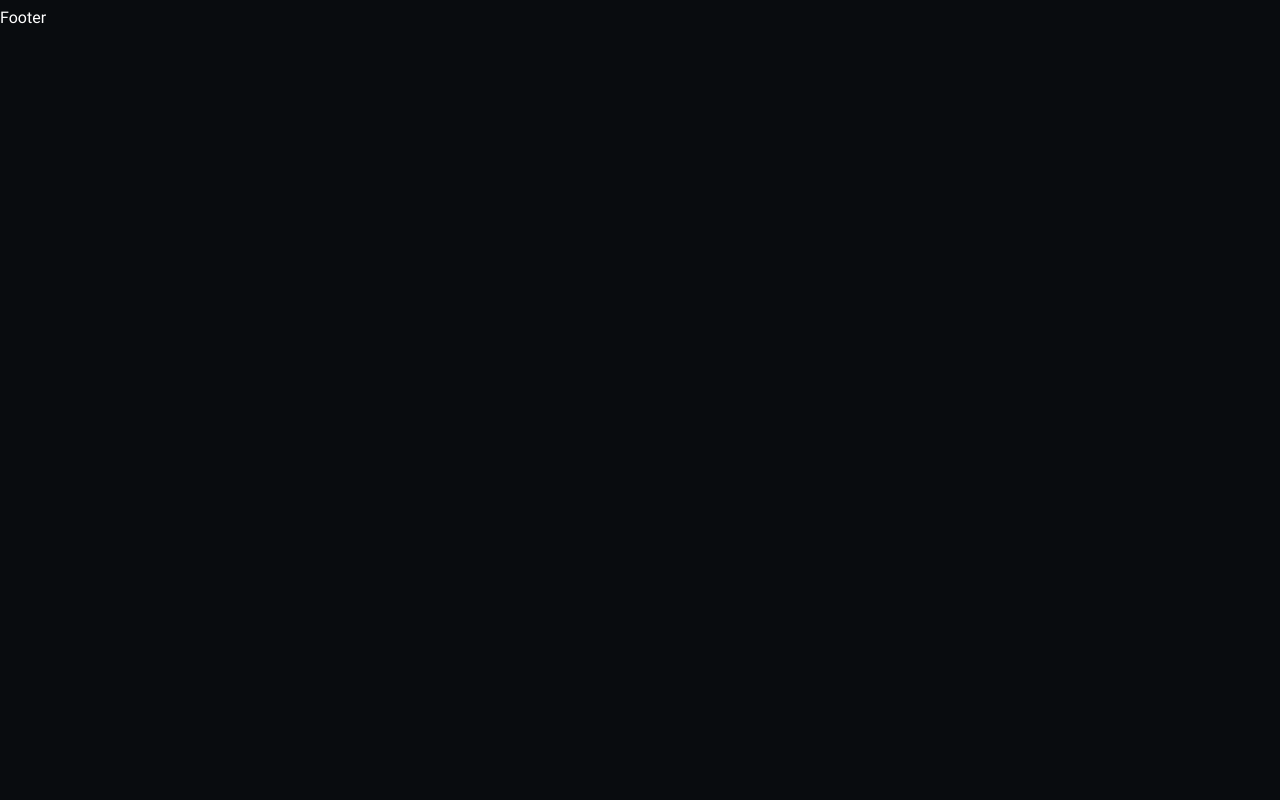
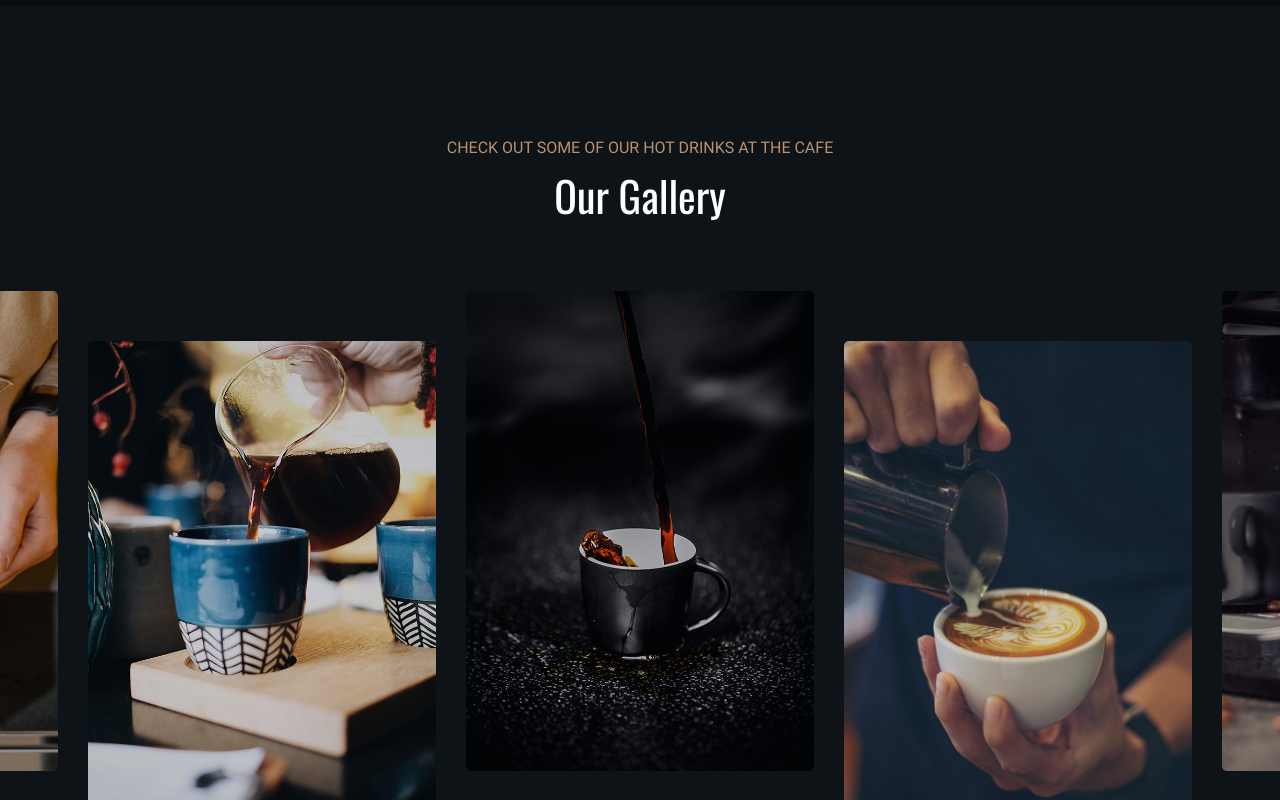
Before and after one commit to milyvaghasiya/kaffen-coffee-house, a React (Create React App) app: page / in a window 1280 px wide. Shown: the part 4220-5020 px from the top of the page. Before the commit the page ends 4250 px from the top, so only its background shows below. Built offline with nearby package versions, Linux system fonts and the light colour scheme.

Commit message:
create the gallery section

```diff
--- /dev/null
+++ b/src/components/gallery/index.js
@@ -0,0 +1,63 @@
+import React from "react";
+import { Swiper, SwiperSlide } from "swiper/react";
+import { Container } from "react-bootstrap";
+import Gallery1 from "../../assets/images/gallery-1.jpg";
+import Gallery2 from "../../assets/images/gallery-2.jpg";
+import Gallery3 from "../../assets/images/gallery-3.jpg";
+import Gallery4 from "../../assets/images/gallery-4.jpg";
+import Gallery5 from "../../assets/images/gallery-5.jpg";
+import "swiper/css";
+import "./style.css";
+
+const gallerySlides = [
+  { img: Gallery1, title: "Iced Coffee" },
+  { img: Gallery2, title: "Espresso" },
+  { img: Gallery3, title: "Black Coffee" },
+  { img: Gallery4, title: "Latte" },
+  { img: Gallery5, title: "Cappuccino" },
+];
+
+const Gallery = () => {
+  return (
+    <section id="gallery-section" className="py-130">
+      <Container>
+        <p className="text-uppercase section-subTitle text-center">
+          Check out some of our hot drinks at the cafe
+        </p>
+        <h3 className="Oswald_400 section-title text-center">Our Gallery</h3>
+      </Container>
+      <Swiper
+        spaceBetween={30}
+        slidesPerView={1}
+        speed={2000}
+        loop
+        breakpoints={{
+          576: {
+            slidesPerView: 3,
+          },
+          992: {
+            slidesPerView: 5,
+          },
+        }}
+        className="gallery-slider"
+      >
+        {[...gallerySlides, ...gallerySlides].map((slide, index) => (
+          <SwiperSlide key={index} className="gallery-slide">
+            <div className="position-relative w-100 gallery-item">
+              <img
+                src={slide.img}
+                alt="gallery"
+                className="w-100 h-100 position-relative object-fit-cover"
+              />
+              <div className="gallery-desc d-flex align-items-center justify-content-center flex-column">
+                <h4 className="Oswald_400 m-0">{slide.title}</h4>
+              </div>
+            </div>
+          </SwiperSlide>
+        ))}
+      </Swiper>
+    </section>
+  );
+};
+
+export default Gallery;
--- /dev/null
+++ b/src/components/gallery/style.css
@@ -0,0 +1,80 @@
+#gallery-section {
+  background-color: #0e1317;
+  overflow-x: hidden;
+}
+.gallery-slider {
+  margin-top: 70px;
+  margin-left: -290px;
+  margin-right: -290px;
+}
+.gallery-slide:nth-child(even) .gallery-item {
+  margin-top: 50px;
+}
+.gallery-item {
+  height: 480px;
+  overflow: hidden;
+  position: relative;
+  border-radius: 5px;
+  transition: transform 0.7s cubic-bezier(0.3, 0, 0.3, 1), opacity 0.4s linear,
+    color 0.3s linear;
+}
+.gallery-item::before {
+  content: "";
+  position: absolute;
+  inset: 0;
+  width: 100%;
+  height: 100%;
+  background: #090c0f;
+  opacity: 0.85;
+  transition: all 0.7s cubic-bezier(0.3, 0, 0.3, 1);
+  z-index: 2;
+  pointer-events: none;
+}
+.gallery-item:hover:before {
+  opacity: 0.75;
+}
+.gallery-item:after {
+  content: "";
+  position: absolute;
+  left: 24px;
+  top: 24px;
+  right: 24px;
+  bottom: 24px;
+  border: 1px solid #b99272;
+  border-radius: 5px;
+  opacity: 0;
+  transition: all 0.7s cubic-bezier(0.3, 0, 0.3, 1);
+  z-index: 3;
+  pointer-events: none;
+}
+.gallery-item:hover:after,
+.gallery-item:hover .gallery-desc {
+  opacity: 1;
+}
+.gallery-item img {
+  transition: all 0.7s cubic-bezier(0.3, 0, 0.3, 1);
+}
+.gallery-item:hover img {
+  transform: scale(1.05);
+}
+.gallery-desc {
+  position: absolute;
+  inset: 0;
+  height: 100%;
+  width: 100%;
+  z-index: 4;
+  opacity: 0;
+}
+@media screen and (max-width: 767px) {
+  .gallery-slider {
+    margin-top: 50px !important;
+  }
+  .gallery-item {
+    height: 360px;
+  }
+}
+@media screen and (max-width: 575px) {
+  .gallery-slider {
+    margin: 0px 16px 0 16px;
+  }
+}
--- a/src/pages/index.js
+++ b/src/pages/index.js
@@ -4,6 +4,7 @@ import Banner from "../components/banner";
 import About from "../components/about";
 import Menu from "../components/menu";
 import WhyChooseUs from "../components/whyChooseUs";
+import Gallery from "../components/gallery";
 
 const Home = () => {
   return (
@@ -12,6 +13,7 @@ const Home = () => {
       <About />
       <Menu />
       <WhyChooseUs />
+      <Gallery />
     </Layouts>
   );
 };
```
